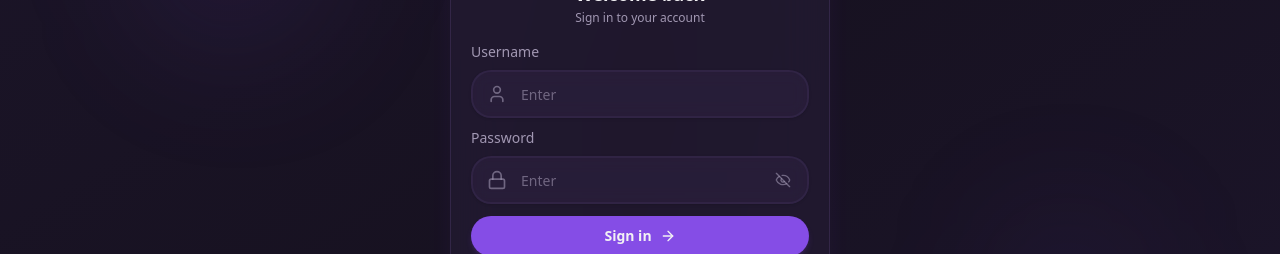
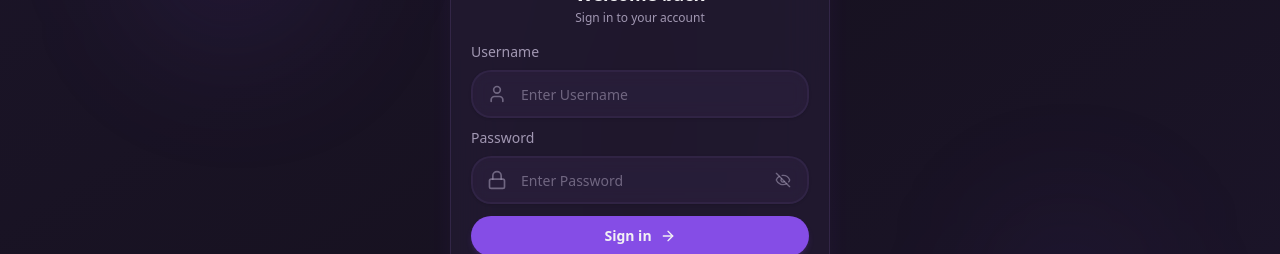
Before and after one commit to sultonzoda2011/chatgram-frontend, a React (Vite) app: page /login in a window 1280 px wide. Shown: the part 282-536 px from the top of the page. Built offline with nearby package versions, Linux system fonts and the light colour scheme.

Commit message:
feat: Implement i18n with en, ru, and tj locales, add `formInput` component, and update `.gitignore` to ignore environment files.

```diff
--- a/src/components/ui/input/formInput.tsx
+++ b/src/components/ui/input/formInput.tsx
@@ -92,7 +92,7 @@ const FormInput = <T extends FieldValues>({
                 type={type === 'password' && eyeOpen ? 'text' : type}
                 value={field.value ?? ''}
                 aria-invalid={fieldState.invalid}
-                placeholder={placeholder ? t('enter', { field: placeholder }) : undefined}
+                placeholder={placeholder ? `${t('common.enter')} ${placeholder}` : undefined}
                 onFocus={() => setIsFocused(true)}
                 onBlur={() => {
                   field.onBlur()
@@ -102,10 +102,9 @@ const FormInput = <T extends FieldValues>({
                   type === 'password' && 'pr-12',
                   Icon && 'pl-12',
                   fieldState.error &&
-                  'border-destructive focus:border-destructive focus:ring-destructive/10',
+                    'border-destructive focus:border-destructive focus:ring-destructive/10',
                 )}
               />
-
             )}
 
             {type === 'password' && (
--- a/src/i18n/locales/en.json
+++ b/src/i18n/locales/en.json
@@ -99,8 +99,8 @@
       }
     }
   },
-  "enter": "Enter ",
   "common": {
+    "enter": "Enter",
     "loading": "Loading...",
     "error": "An error occurred",
     "back": "Back"
--- a/src/i18n/locales/ru.json
+++ b/src/i18n/locales/ru.json
@@ -99,8 +99,8 @@
       }
     }
   },
-  "enter": "Введите ",
   "common": {
+    "enter": "Введите",
     "loading": "Загрузка...",
     "error": "Произошла ошибка",
     "back": "Назад"
--- a/src/i18n/locales/tj.json
+++ b/src/i18n/locales/tj.json
@@ -99,8 +99,8 @@
       }
     }
   },
-  "enter": "Ворид кунед",
   "common": {
+    "enter": "Ворид кунед",
     "loading": "Дар ҳоли боргирӣ...",
     "error": "Хатогӣ рух дод",
     "back": "Баргашт"
```
Also changed, not shown: 1 other file (tests, documents, lock files or other folders).
